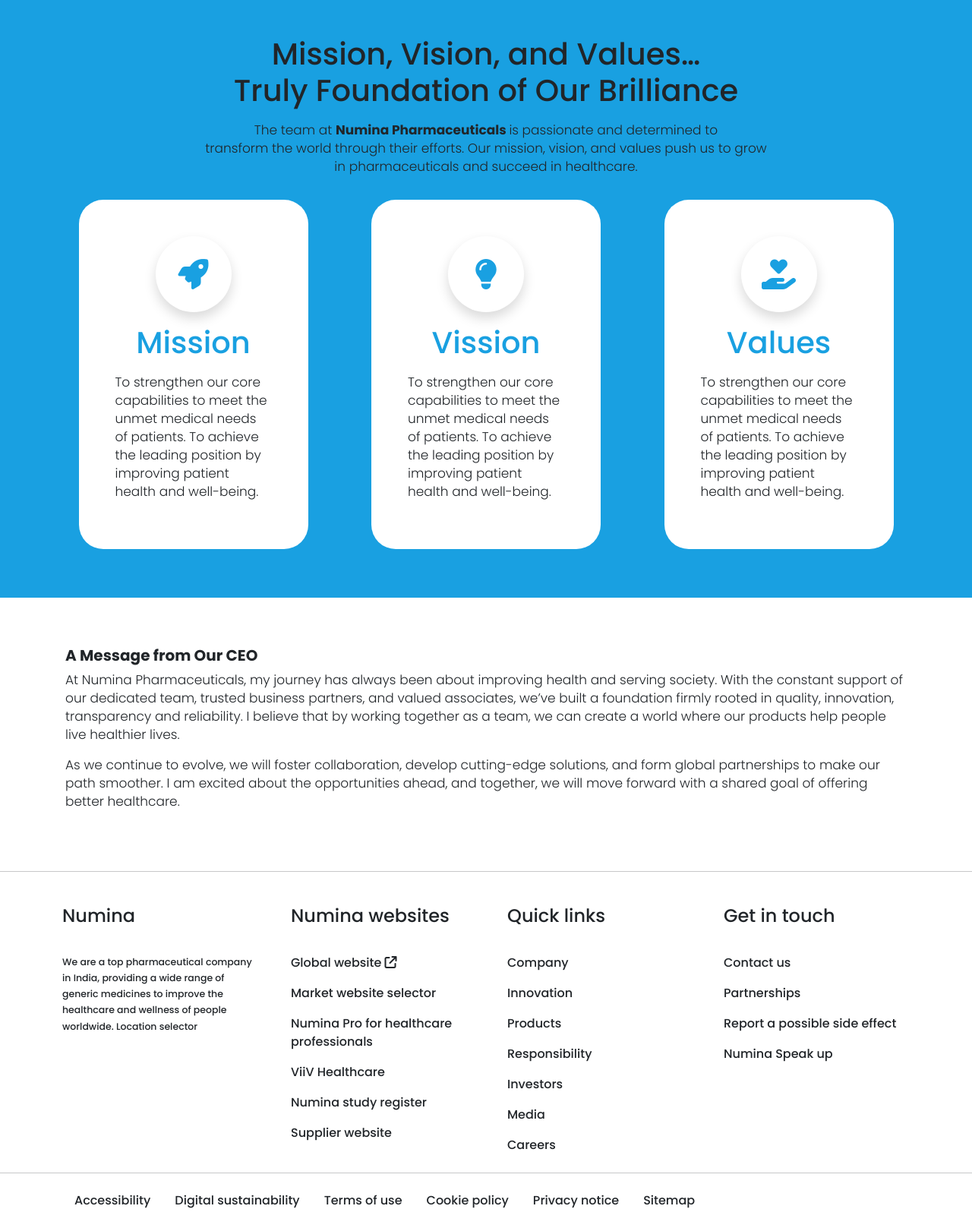
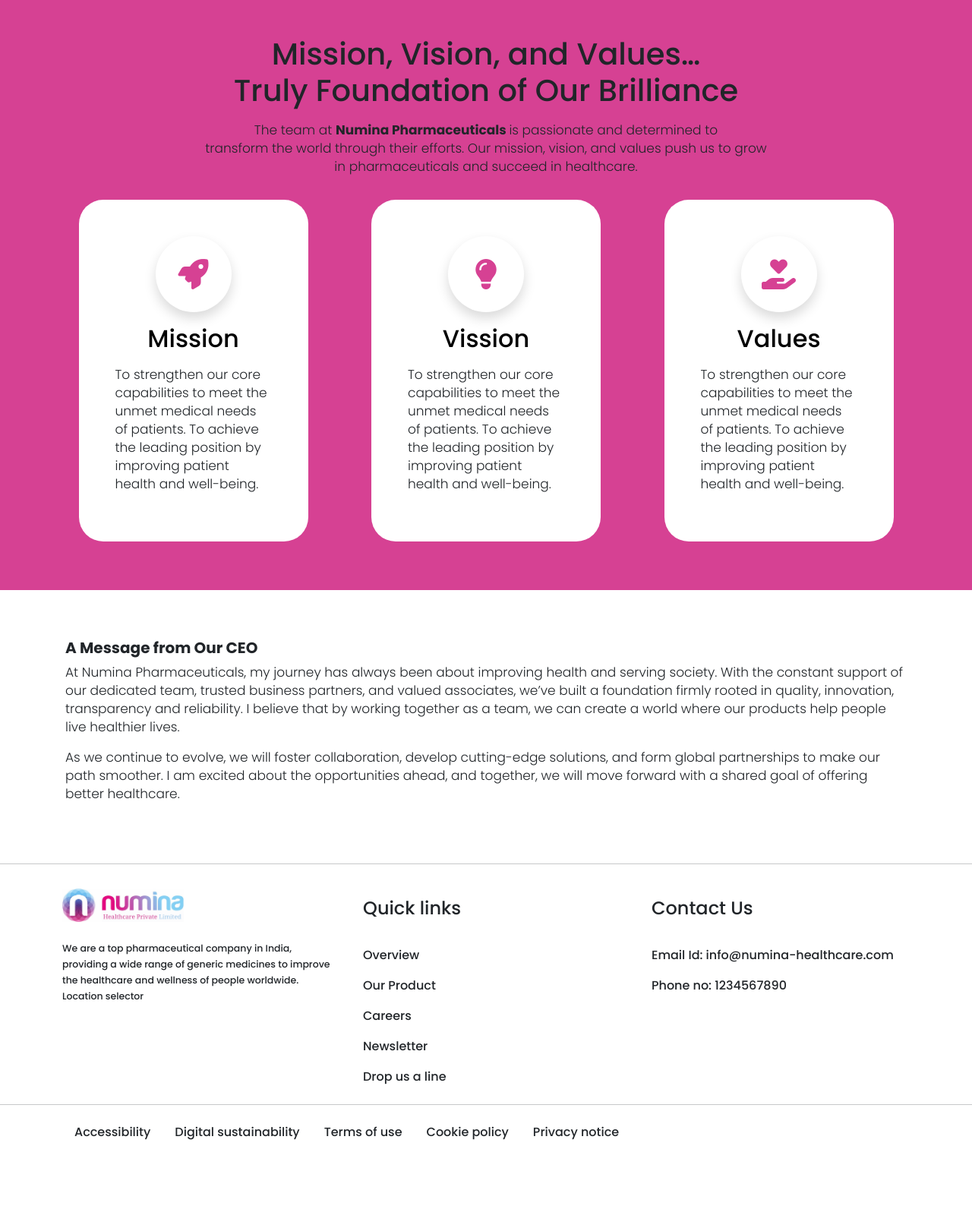
Before and after one commit to InboxTech/numina, a PHP site: page /about.php in a window 1280 px wide. Shown: the part 1910-3527 px from the top of the page at 76% size. After the commit the page ends 3411 px from the top, so only its background shows below. Run offline with PHP 8.4, Linux system fonts and the light colour scheme; a stand-in replaces the project's code that opens the database connection.

Commit message:
change btn color,menu links and logo and changes in footer

```diff
--- a/footer.php
+++ b/footer.php
@@ -2,8 +2,12 @@
         <hr>
         <div class="container">
             <div class="row">
-                <div class="col-lg-3 col-md-6 mt-3">
-                    <p class="fs-4 fw-medium mb-3 py-2">Numina</p>
+                <div class="col-lg-4 col-md-6 mt-3">
+                    <div class="logo mb-3">
+                        <a  href="index.php"><img src="public/images/header/numina_healthcare.png"
+                        class="w-100 h-inherit" alt="" /></a>
+
+                    </div>
                     <p class="fs-7 pt-2">
                         We are a top pharmaceutical company in India, providing a wide range of generic medicines to
                         improve the
@@ -17,7 +21,7 @@
                         <hr>
                         <a href="javascript:void(0);" class="fs-7 text-decoration-none link-dark">> Modern Slavery Act statement 2023 (PDF - 139.1KB)</a> -->
                 </div>
-                <div class="col-lg-3 col-md-6 mt-3">
+                <!-- <div class="col-lg-4 col-md-6 mt-3">
                     <ul class="list-group">
                         <li class="list-group-item border-0 mb-3"><span class="fs-4 fw-medium">Numina websites</span>
                         </li>
@@ -25,8 +29,6 @@
                                 website <i class="fa-solid fa-arrow-up-right-from-square"></i></a></li>
                         <li class="list-group-item border-0"><a href="javascript:void(0);" class="text-decoration-none link-dark">Market
                                 website selector</a></li>
-                        <!-- <li class="list-group-item border-0"><a href="javascript:void(0);" class="text-decoration-none link-dark">Global
-                                Behind the science magazine</a></li> -->
                         <li class="list-group-item border-0"><a href="javascript:void(0);" class="text-decoration-none link-dark">Numina
                                 Pro for healthcare professionals</a></li>
                         <li class="list-group-item border-0"><a href="javascript:void(0);" class="text-decoration-none link-dark">ViiV
@@ -36,39 +38,38 @@
                         <li class="list-group-item border-0"><a href="javascript:void(0);" class="text-decoration-none link-dark">Supplier
                                 website</a></li>
                     </ul>
-                </div>
-                <div class="col-lg-3 col-md-6 mt-3">
+                </div> -->
+                <div class="col-lg-4 col-md-6 mt-3">
                     <ul class="list-group">
                         <li class="list-group-item border-0 mb-3"><span class="fs-4 fw-medium">Quick links</span></li>
                         <!-- <li class="list-group-item border-0"><a href="javascript:void(0);" class="text-decoration-none link-dark">Behind
                                 the science magazine</a></li> -->
                         <li class="list-group-item border-0"><a href="javascript:void(0);"
-                                class="text-decoration-none link-dark">Company</a></li>
+                                class="text-decoration-none link-dark">Overview</a></li>
                         <li class="list-group-item border-0"><a href="javascript:void(0);"
-                                class="text-decoration-none link-dark">Innovation</a></li>
+                                class="text-decoration-none link-dark">Our Product</a></li>
+                         <li class="list-group-item border-0"><a href="javascript:void(0);"
+                                        class="text-decoration-none link-dark">Careers</a></li>
+                                        <li class="list-group-item border-0"><a href="javascript:void(0);"
+                                        class="text-decoration-none link-dark">Newsletter</a></li>
                         <li class="list-group-item border-0"><a href="javascript:void(0);"
-                                class="text-decoration-none link-dark">Products</a></li>
-                        <li class="list-group-item border-0"><a href="javascript:void(0);"
-                                class="text-decoration-none link-dark">Responsibility</a></li>
-                        <li class="list-group-item border-0"><a href="javascript:void(0);"
-                                class="text-decoration-none link-dark">Investors</a></li>
-                        <li class="list-group-item border-0"><a href="javascript:void(0);"
-                                class="text-decoration-none link-dark">Media</a></li>
-                        <li class="list-group-item border-0"><a href="javascript:void(0);"
-                                class="text-decoration-none link-dark">Careers</a></li>
+                                class="text-decoration-none link-dark"> Drop us a line</a></li>
                     </ul>
                 </div>
-                <div class="col-lg-3 col-md-6 mt-3">
+                <div class="col-lg-4 col-md-6 mt-3">
                     <ul class="list-group">
-                        <li class="list-group-item border-0 mb-3"><span class="fs-4 fw-medium">Get in touch</span></li>
-                        <li class="list-group-item border-0"><a href="javascript:void(0);" class="text-decoration-none link-dark">Contact
-                                us</a></li>
-                        <li class="list-group-item border-0"><a href="javascript:void(0);"
+                        <li class="list-group-item border-0 mb-3"><span class="fs-4 fw-medium">Contact Us </span></li>
+
+                       <li class="list-group-item border-0">  Email Id: info@numina-healthcare.com </li>
+                       <li class="list-group-item border-0">  Phone no: 1234567890 </li>
+                        <!-- <li class="list-group-item border-0"><a href="javascript:void(0);" class="text-decoration-none link-dark">Contact
+                                us</a></li> -->
+                        <!-- <li class="list-group-item border-0"><a href="javascript:void(0);"
                                 class="text-decoration-none link-dark">Partnerships</a></li>
                         <li class="list-group-item border-0"><a href="javascript:void(0);" class="text-decoration-none link-dark">Report a
                                 possible side effect</a></li>
                         <li class="list-group-item border-0"><a href="javascript:void(0);" class="text-decoration-none link-dark">Numina
-                                Speak up</a></li>
+                                Speak up</a></li> -->
                         <!-- <li class="list-group-item border-0 mt-3">
                             <strong>Follow us on:</strong>
                             <ul class="list-group flex-row">
@@ -119,9 +120,9 @@
                 <li class="list-group-item border-0 mb-3">
                     <a href="javascript:void(0);" class="text-decoration-none link-dark">Privacy notice</a>
                 </li>
-                <li class="list-group-item border-0 mb-3">
+                <!-- <li class="list-group-item border-0 mb-3">
                     <a href="javascript:void(0);" class="text-decoration-none link-dark">Sitemap</a>
-                </li>
+                </li> -->
             </ul>
         </div>
 
--- a/header.php
+++ b/header.php
@@ -4,6 +4,7 @@ class header{
         $aboutActive = '';
         $productActive = '';
         $contactActive = '';
+        $careerActive = '';
 
         if($url == "about.php") {
             $aboutActive = 'active';
@@ -13,6 +14,9 @@ class header{
         }
         else if($url =="contact_us.php") {
             $contactActive = 'active';
+        }
+        else if($url =="career.php") {
+            $careerActive = 'active';
         }
         echo '
             <!doctype html>
@@ -41,7 +45,7 @@ class header{
                         <!----------------------------------------------Navbar-------------------------------------------------->
                         <nav class="navbar navbar-expand-lg">
                             <div class="container-fluid">
-                                <a class="navbar-brand logo" href="index.php"><img src="public/images/header/numina_logo.png"
+                                <a class="navbar-brand logo" href="index.php"><img src="public/images/header/numina_healthcare.png"
                                         class="w-100 h-inherit" alt="" /></a>
                                 <button class="navbar-toggler" type="button" data-bs-toggle="collapse" data-bs-target="#navbarNav"
                                     aria-controls="navbarNav" aria-expanded="false" aria-label="Toggle navigation">
@@ -51,12 +55,15 @@ class header{
                                 <div class="collapse navbar-collapse" id="navbarNav">
                                     <ul class="navbar-nav ms-auto">
                                         <li class="nav-item">
-                                            <a href="about.php" class="nav-link fs-5 '.$aboutActive.'"> Who is Numina </a>
+                                            <a href="about.php" class="nav-link fs-5 '.$aboutActive.'"> Overview </a>
                                         </li>
                                         <li class="nav-item">
                                             <a href="#product.php" class="nav-link fs-5 postion-relative '.$productActive.'" id="pro-submenu">
                                                 Our Product <i class="fa-solid fa-caret-down" id="caret-icon"></i>
                                             </a>
+                                        </li>
+                                        <li class="nav-item">
+                                            <a href="#" class="nav-link fs-5 '.$careerActive.'"> Career </a>
                                         </li>
                                         <li class="nav-item">
                                             <a href="contact_us.php" class="nav-link fs-5 '.$contactActive.'"> Drop us a line </a>
--- a/index.php
+++ b/index.php
@@ -16,10 +16,10 @@
             <div class="col-lg-6 m-lg-auto">
                 <!-- <h1 class="h3">Behind the science</h1> -->
                 <div class="">
-                    <h2 class="display-4 top-title">Top Pharmaceutical Manufacturing Company in India</h2>
-                    <p class="fs-4  fw-normal">
+                    <h2 class="top-title">Top Pharmaceutical Manufacturing Company in India</h2>
+                    <p class="fs-5 fw-normal">
                         Shaping Healthier Tomorrows, Today- Delivering quality healthcare products that improve the well-being of
-                        millions across India and around the world. CTA-Connect with us today!
+                        millions across India and around the world.
                     </p>
                 </div>
                 <div class="">
--- a/public/css/style.css
+++ b/public/css/style.css
@@ -9,8 +9,8 @@
 }
 
 :root {
-  --primary-color: #19a0e1;
-  --primary-hover: rgb(40, 199, 235);
+  --primary-color: #d64193;
+  --primary-hover: rgb(40, 131, 235);
 }
 
 html,
@@ -129,7 +129,7 @@ header {
   color: #fff;
   /* background-color: var(--primary-hover); */
   /* box-shadow: 0 0.5rem 1rem rgba(0, 0, 0, 0.15); */
-  background: linear-gradient(0deg, rgba(150,218,128,1) 0%,  rgba(20,157,240,1) 100%);
+  background:  #e959a8 ;
   font-weight: 600;
 }
 
@@ -446,7 +446,8 @@ header {
 }
 
 #last-section .custom-card {
-  background: var(--primary-color) linear-gradient(180deg, var(--primary-color) 0%, var(--primary-hover) 100%);
+  /* background: var(--primary-color) linear-gradient(180deg, var(--primary-color) 0%, var(--primary-hover) 100%); */
+  background-color: var(--primary-hover);
   text-align: start;
   border: 0;
   width: 100%;
@@ -484,7 +485,9 @@ footer .link-dark {
 footer .link-dark:hover {
   color: var(--primary-color) !important;
 }
-
+footer .logo{
+  width: 10rem;
+}
 /* -------------------------------------------------- Footer end -------------------------------------------------- */
 
 /* -------------------------------------------------- About us Page start --------------------------------------------------- */
@@ -513,7 +516,8 @@ footer .link-dark:hover {
     aspect-ratio: 14 / 5;
   }
   .top-title{
-    color: var(--primary-color);
+    color: black;
+    font-size: 2rem;
   }
   .mission, .dosage-form{
     background-color: var(--primary-color);
```
Also changed, not shown: public/images/header/Healthcare.png (added), public/images/header/numina_healthcare.png (added), public/images/header/numina_healthcare_logo.png (added).
